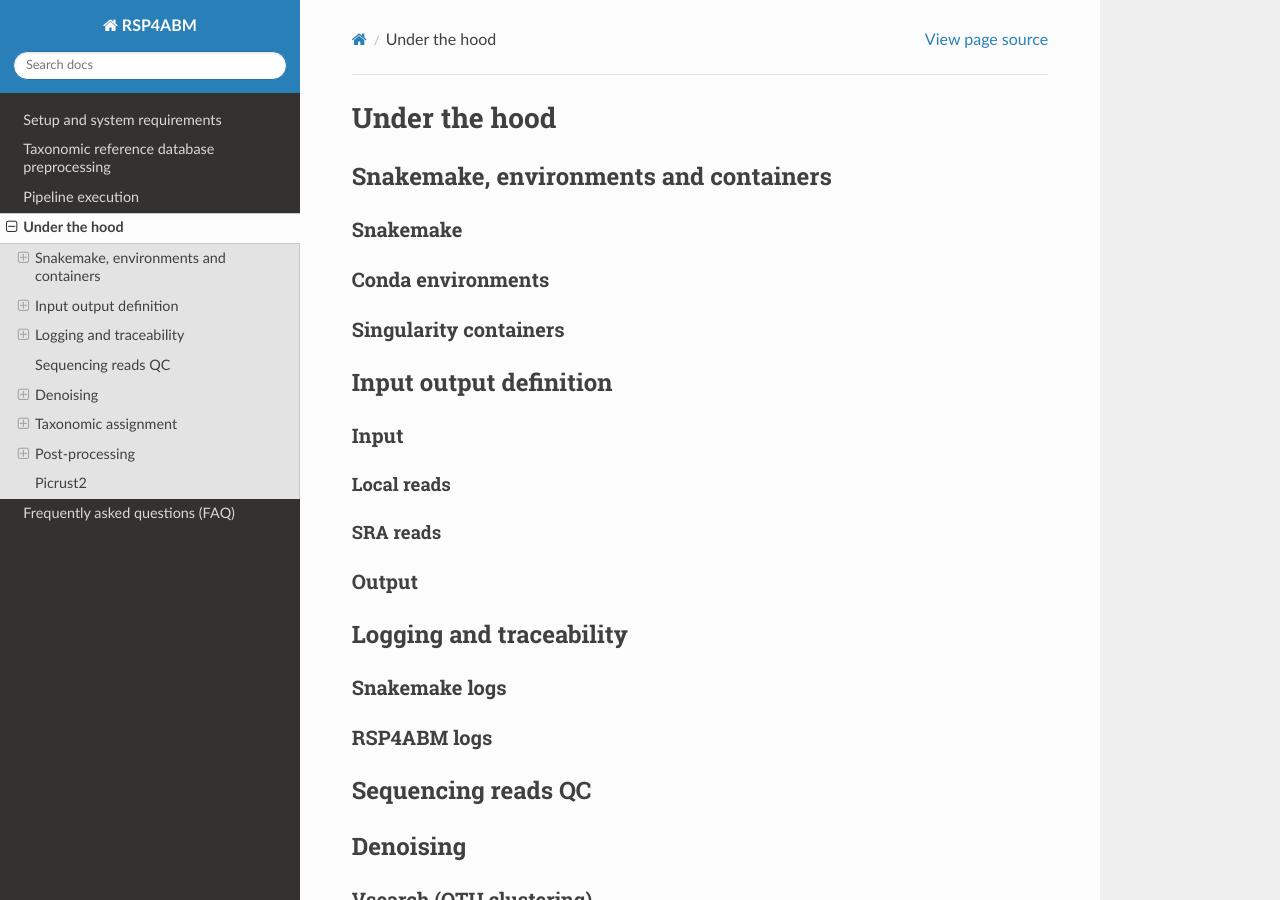
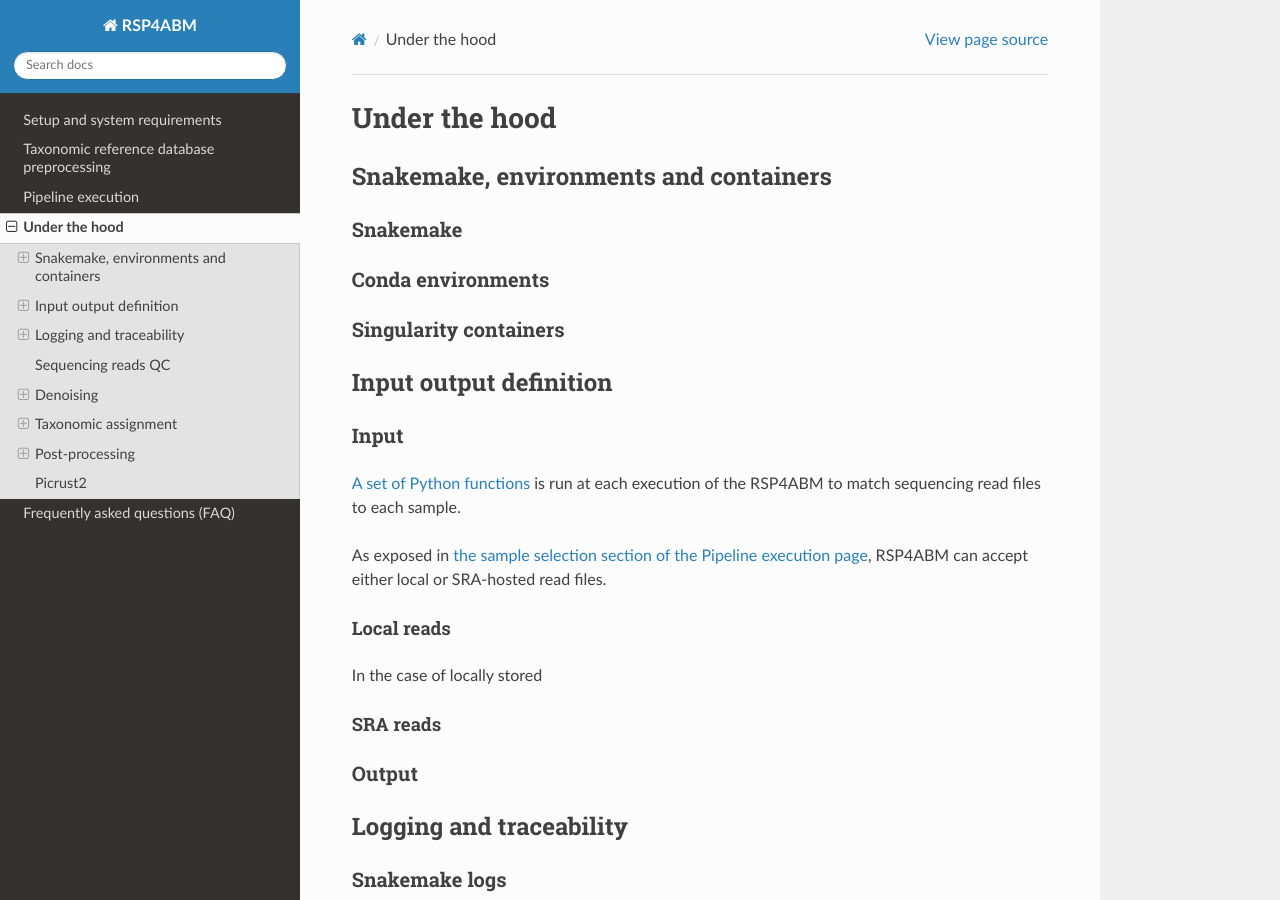
Before and after one commit to metagenlab/zAMP, a Sphinx documentation site: the page built from docs/pages/under_the_hood.rst, in a window 1280 px wide and 900 px high. Built offline with Sphinx 7.4.7 and the Read the Docs theme 2.0.0, drawn with Linux system fonts in a browser that asks for light colours.

Commit message:
update docs

```diff
--- a/docs/conf.py
+++ b/docs/conf.py
@@ -30,8 +30,10 @@ release = 'v.0.9.15'
 # Add any Sphinx extension module names here, as strings. They can be
 # extensions coming with Sphinx (named 'sphinx.ext.*') or your custom
 # ones.
-extensions = [
-]
+extensions = ['sphinx.ext.extlinks']
+
+extlinks = {'github':
+    ('https://github.com/metagenlab/microbiome16S_pipeline/%s', 'github ')}
 
 # Add any paths that contain templates here, relative to this directory.
 templates_path = ['_templates']
--- a/docs/index.rst
+++ b/docs/index.rst
@@ -23,3 +23,6 @@ Please note that RSP4ABM is a compilation of a number of published tools. We wou
    pages/output.rst
    pages/downstream_analysis.rst
    pages/FAQ.rst
+
+
+.. |pipeline_path| replace:: https://github.com/metagenlab/microbiome16S_pipeline/
--- a/docs/pages/execution.rst
+++ b/docs/pages/execution.rst
@@ -7,6 +7,8 @@ Pipeline execution
 
 .. Note:: The instructions hereunder assume that the pipeline setup was completed (see :ref:`setup`), including the preprocessing of the taxonomy reference database (see :ref:`DB_preprocessing`).
 
+
+.. _sample_selection:
 
 ************************************************************************
 1. Select a method to define sequencing read files as input
--- a/docs/pages/under_the_hood.rst
+++ b/docs/pages/under_the_hood.rst
@@ -1,3 +1,6 @@
+
+.. |pipeline_path| replace:: https://github.com/metagenlab/microbiome16S_pipeline/
+
 .. _under_the_hood:
 ########################################################################
 Under the hood
@@ -23,11 +26,21 @@ Singularity containers
 Input output definition
 ************************************************************************
 
+
+
+
 Input
 =======================================================================
 
+:github:`A set of Python functions <rules/0_preprocessing/scripts/make_input_list.py>` is run at each execution of the RSP4ABM to match sequencing read files to each sample.
+
+As exposed in :ref:`the sample selection section of the Pipeline execution page <sample_selection>`, RSP4ABM can accept either local or SRA-hosted read files.
+
 Local reads
 -----------------------------------------------------------------------
+
+In the case of locally stored
+
 
 SRA reads
 -----------------------------------------------------------------------
```
Also changed, not shown: 1 other file.
